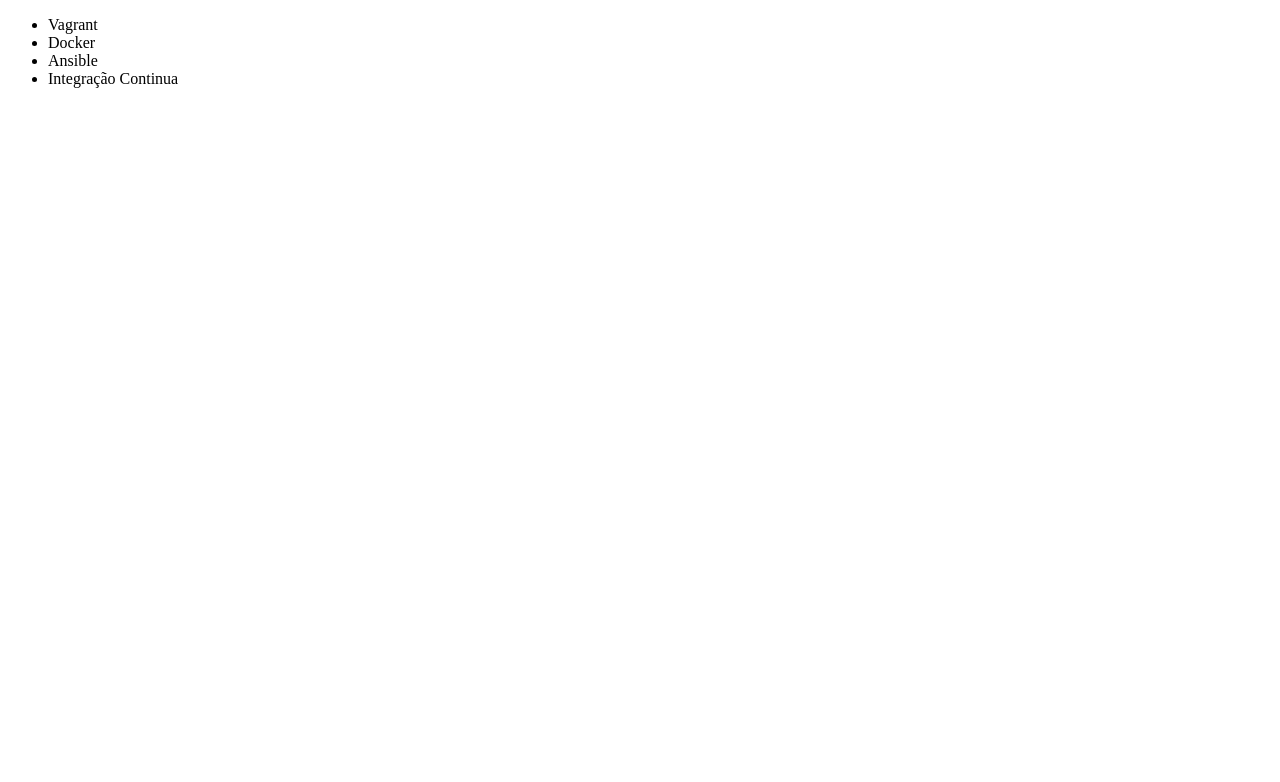
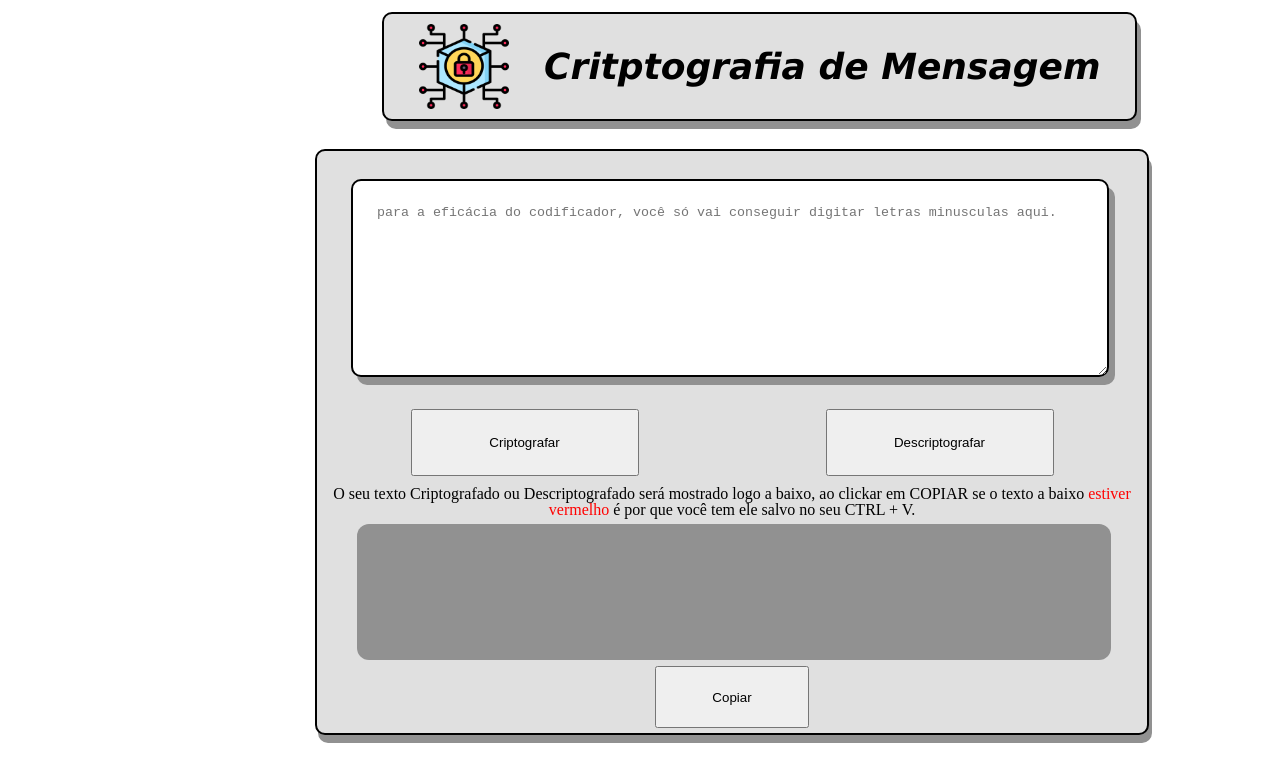
Before and after one commit to gean2255/descodificador-de-texto, a plain HTML site: page index.html in a window 1280 px wide. Drawn offline with Linux system fonts and the light colour scheme.

Commit message:
Adicionando o projeto de decodificação do challenge da alura

```diff
--- a/index.html
+++ b/index.html
@@ -1,15 +1,40 @@
 <!DOCTYPE html>
-<html lang="en">
-<head>
-    <meta charset="UTF-8">
-    <title>Cursos da Alura</title>
-</head>
-<body>
-    <ul>
-        <li>Vagrant</li>
-        <li>Docker</li>
-        <li>Ansible</li>
-        <li>Integração Continua</li>
-    </ul>
-</body>
+<html lang="pt-br">
+  <head>
+    <meta charset="UTF-8" />
+    <meta http-equiv="X-UA-Compatible" content="IE=edge" />
+    <meta name="viewport" content="width=device-width, initial-scale=1.0" />
+    <title>Cryptografia Alura</title>
+    <link rel="stylesheet" href="style.css" />
+    <link rel="stylesheet" href="reset.css" />
+  </head>
+  <body>
+    <header>
+      <div class="container-header">
+        <img class="imgCrip" src="./cryptographylogo.png" />
+        <label class="labelHeader">Critptografia de Mensagem</label>
+      </div>
+    </header>
+    <main>
+      <div class="container-body">
+        <textarea
+          id="txtarea"
+          placeholder="Para a eficácia do codificador, você só vai conseguir digitar letras minusculas aqui."
+          class="txt-area"
+        ></textarea>
+        <button id="btnCrip" class="btn-cript">Criptografar</button>
+        <button id="btnDescrip" class="btn-decript">Descriptografar</button>
+        <label id="txtoutpu" class="txt-output"></label>
+        <label class="txt-help"
+          >O seu texto Criptografado ou Descriptografado será mostrado logo a
+          baixo, ao clickar em COPIAR se o texto a baixo
+          <strong>estiver vermelho</strong> é por que você tem ele salvo no seu
+          CTRL + V.</label
+        >
+        <button id="btn-copiar" class="btn-copy">Copiar</button>
+      </div>
+    </main>
+
+    <script defer src="./script.js"></script>
+  </body>
 </html>
--- /dev/null
+++ b/reset.css
@@ -0,0 +1,48 @@
+/* http://meyerweb.com/eric/tools/css/reset/
+   v2.0 | 20110126
+   License: none (public domain)
+*/
+
+html, body, div, span, applet, object, iframe,
+h1, h2, h3, h4, h5, h6, p, blockquote, pre,
+a, abbr, acronym, address, big, cite, code,
+del, dfn, em, img, ins, kbd, q, s, samp,
+small, strike, strong, sub, sup, tt, var,
+b, u, i, center,
+dl, dt, dd, ol, ul, li,
+fieldset, form, label, legend,
+table, caption, tbody, tfoot, thead, tr, th, td,
+article, aside, canvas, details, embed,
+figure, figcaption, footer, header, hgroup,
+menu, nav, output, ruby, section, summary,
+time, mark, audio, video {
+	margin: 0;
+	padding: 0;
+	border: 0;
+	font-size: 100%;
+	font: inherit;
+	vertical-align: baseline;
+}
+/* HTML5 display-role reset for older browsers */
+article, aside, details, figcaption, figure,
+footer, header, hgroup, menu, nav, section {
+	display: block;
+}
+body {
+	line-height: 1;
+}
+ol, ul {
+	list-style: none;
+}
+blockquote, q {
+	quotes: none;
+}
+blockquote:before, blockquote:after,
+q:before, q:after {
+	content: '';
+	content: none;
+}
+table {
+	border-collapse: collapse;
+	border-spacing: 0;
+}
--- /dev/null
+++ b/script.js
@@ -0,0 +1,51 @@
+let textArea = document.querySelector('#txtarea');
+let output = document.querySelector('.txt-output');
+
+function listeningClickButtons() {
+  var buttonCrip = document.getElementById('btnCrip');
+  buttonCrip.addEventListener('click', handdleButtonCrip);
+
+  var buttonDescrip = document.getElementById('btnDescrip');
+  buttonDescrip.addEventListener('click', handdleButtonDescrip);
+
+  var buttonCopiar = document.getElementById('btn-copiar');
+  buttonCopiar.addEventListener('click', handdleButtonCopiar);
+}
+
+function handdleButtonCrip() {
+  let textoCriptografado = textArea.value;
+  let resultado = textoCriptografado
+    .replaceAll('e', 'enter')
+    .replaceAll('i', 'imes')
+    .replaceAll('a', 'ai')
+    .replaceAll('o', 'ober')
+    .replaceAll('u', 'ufat');
+  output.innerHTML = '';
+
+  output.innerHTML += ` ${resultado} `;
+  document.querySelector('#txtarea').value = '';
+}
+
+function handdleButtonDescrip() {
+  let textoCriptografado = textArea.value;
+  let resultado = textoCriptografado
+    .replaceAll('enter', 'e')
+    .replaceAll('imes', 'i')
+    .replaceAll('ai', 'a')
+    .replaceAll('ober', 'o')
+    .replaceAll('ufat', 'u');
+  output.innerHTML = '';
+
+  output.innerHTML += ` ${resultado} `;
+  document.querySelector('#txtarea').value = '';
+}
+
+function handdleButtonCopiar() {
+  var textocopiado = output.innerHTML;
+  navigator.clipboard.writeText(textocopiado).then(function () {
+    alert('O seu texto foi copiado com sucesso!');
+    document.getElementById('txtoutpu').style.color = 'red';
+  });
+}
+
+listeningClickButtons();
--- /dev/null
+++ b/style.css
@@ -0,0 +1,164 @@
+body {
+}
+
+.container-header {
+  display: flex;
+  align-items: center;
+  justify-content: flex-start;
+  margin-left: 382px;
+  margin-top: 12px;
+  width: max-content;
+  border: 2px solid black;
+  border-radius: 10px;
+  background-color: #e0e0e0;
+  filter: drop-shadow(4px 8px 0 #919191);
+}
+
+.labelHeader {
+  font-family: 'Lucida Sans', 'Lucida Sans Regular', 'Lucida Grande',
+    'Lucida Sans Unicode', Geneva, Verdana, sans-serif;
+  margin-left: 35px;
+  margin-right: 35px;
+  font-weight: bold;
+  font-style: italic;
+  font-size: 36px;
+  line-height: 45px;
+}
+
+.imgCrip {
+  margin-left: 35px;
+  padding-top: 10px;
+  padding-bottom: 10px;
+  width: 90px;
+  height: 85px;
+}
+
+.container-body {
+  display: flex;
+  align-items: center;
+  margin-left: 315px;
+  margin-top: 28px;
+  width: 830px;
+  height: 582px;
+  border: 2px solid black;
+  border-radius: 10px;
+  background-color: #e0e0e0;
+  filter: drop-shadow(3px 8px 0 #919191);
+}
+
+.txt-area {
+  position: absolute;
+  padding: 24px;
+  width: 85%;
+  text-transform: lowercase;
+  height: 25%;
+  margin: 37px 34px 365px 34px;
+  border: 2px solid black;
+  border-radius: 10px;
+  filter: drop-shadow(6px 8px 0 #919191);
+}
+
+.btn-cript {
+  margin: auto;
+  width: 228px;
+  height: 67px;
+  transition: 1s all;
+  cursor: pointer;
+}
+
+.btn-cript:hover {
+  border-radius: 24px;
+  font-weight: bold;
+  font-size: 15px;
+  color: white;
+  background: #0a3871;
+  transform: scale(1.1);
+}
+
+.btn-cript:active {
+  border-radius: 24px;
+  font-weight: bold;
+  font-size: 15px;
+  color: black;
+  background: white;
+  transition: 0ms;
+}
+
+.btn-decript {
+  margin: auto;
+  width: 228px;
+  height: 67px;
+  transition: 1s all;
+  cursor: pointer;
+}
+
+.btn-decript:hover {
+  border-radius: 24px;
+  font-weight: bold;
+  font-size: 15px;
+  color: white;
+  background: #0a3871;
+  transform: scale(1.1);
+}
+
+.btn-decript:active {
+  border-radius: 24px;
+  font-weight: bold;
+  font-size: 15px;
+  color: black;
+  background: white;
+  transition: 0ms;
+}
+
+.txt-help {
+  position: absolute;
+  text-align: center;
+  margin-top: 120px;
+}
+
+label strong {
+  color: red;
+}
+
+.txt-output {
+  position: absolute;
+  margin-top: 300px;
+  margin-left: 40px;
+  width: 85%;
+  height: 15%;
+  overflow: auto;
+  background: #919191;
+  border-radius: 12px;
+  padding: 24px;
+  word-break: break-all;
+  font-size: 22px;
+  font-weight: bold;
+}
+
+.btn-copy {
+  position: absolute;
+  margin-top: 510px;
+  margin-left: 338px;
+  width: 154px;
+  height: 62px;
+  transition: 1s all;
+  cursor: pointer;
+}
+
+.btn-copy:hover {
+  border-radius: 24px;
+  font-weight: bold;
+  font-size: 15px;
+  color: white;
+  background: #0a3871;
+  transform: scale(1.1);
+}
+
+.btn-copy:active {
+  border-radius: 24px;
+  font-weight: bold;
+  font-size: 15px;
+  color: black;
+  background: white;
+  transition: 0ms;
+}
```
Also changed, not shown: Vector.png (added), cryptographylogo.png (added), linkgits.txt (added), 1 other file.
